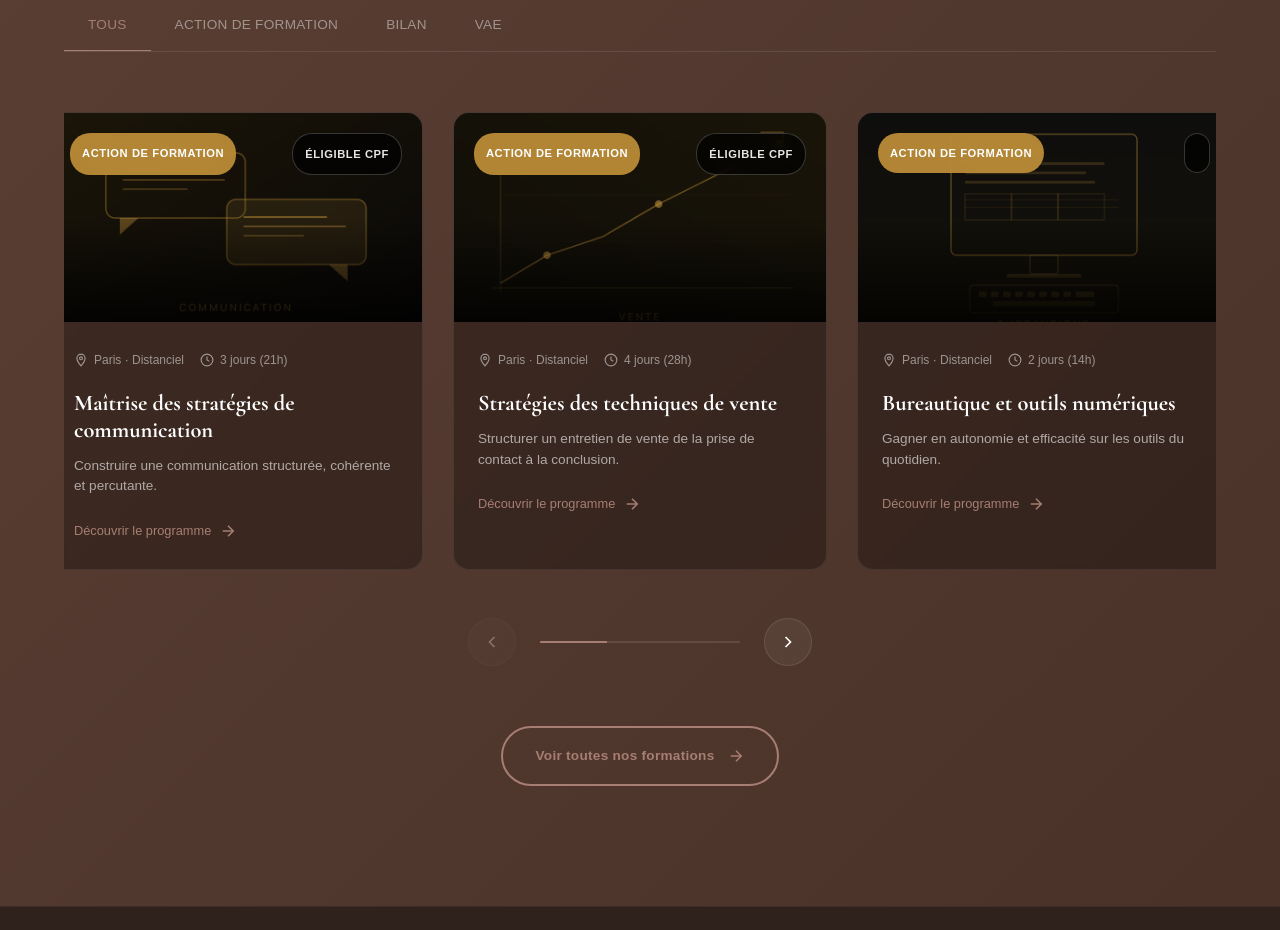
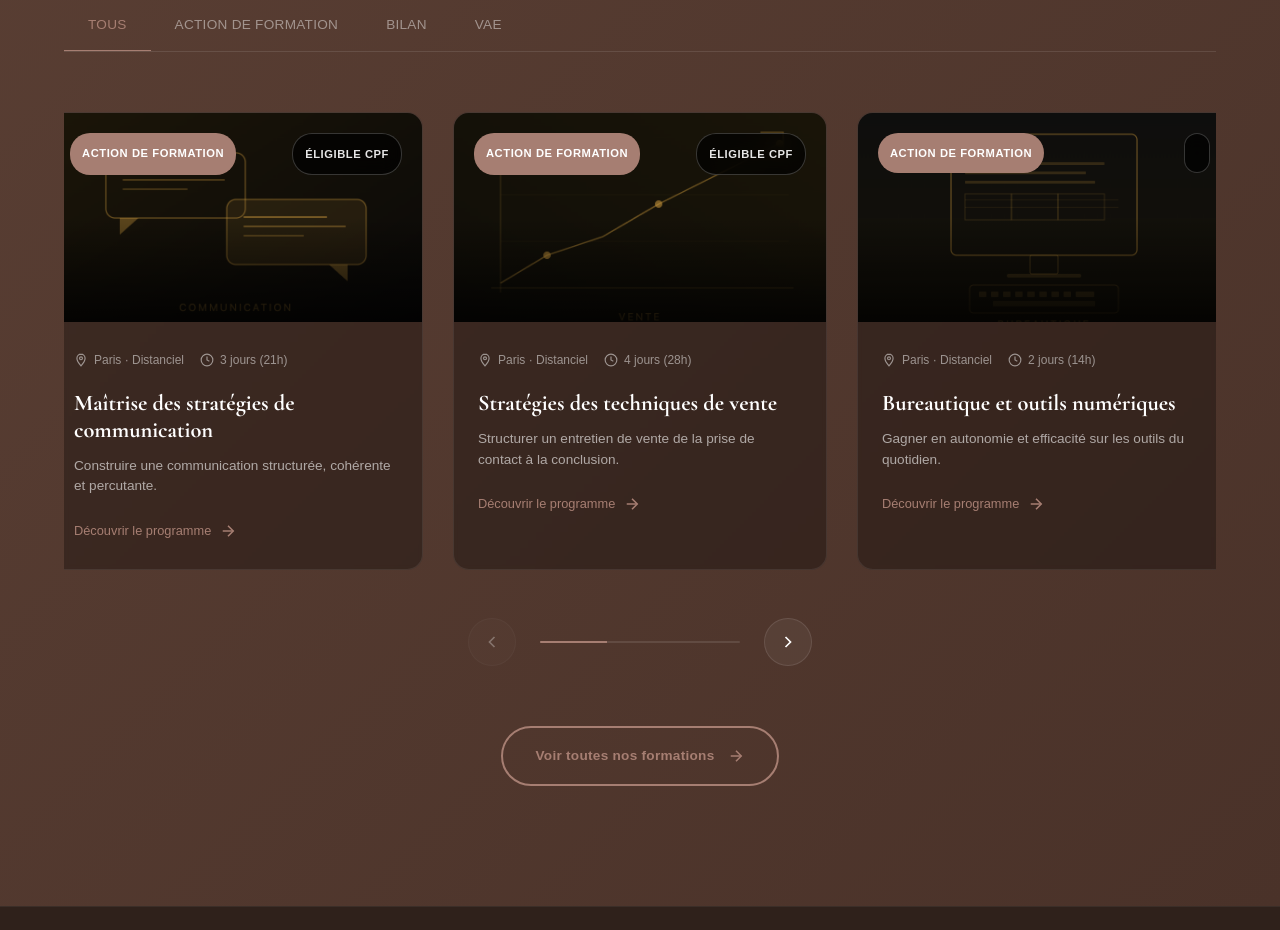
Before and after one commit to alvinakb/SAF-Formation, an Angular app: page / in a window 1280 px wide. Shown: the part 1380-2310 px from the top of the page. Built offline with nearby package versions, Linux system fonts and the light colour scheme.

Commit message:
correction footer

```diff
--- a/src/app/pages/home/home.css
+++ b/src/app/pages/home/home.css
@@ -3,7 +3,7 @@
    Palette : #0D0D0D | #a67e72 | #F5E6C8 | #F4F1EB
    Typo    : Cormorant Garamond (display) + DM Sans (corps)
    Note: Fond noir remplacé par #6b4c3f (version foncée de #9a6f5f)
-   ================================================================ */
+  ================================================================= */
 
 /* ── RESET ────────────────────────────────────────────────────── */
 *, *::before, *::after { box-sizing: border-box; margin: 0; padding: 0; }
@@ -450,7 +450,7 @@
   backdrop-filter: blur(10px);
   border-radius: 20px;
 }
-.badge-category { background: rgba(196,147,58,.9); color: #fff; }
+.badge-category { background: #a67e72; color: #fff; }
 .badge-funding { background: rgba(0,0,0,.7); color: rgba(255,255,255,.9); border: 1px solid rgba(255,255,255,.2); }
 
 .card-content { padding: 24px; }
```
